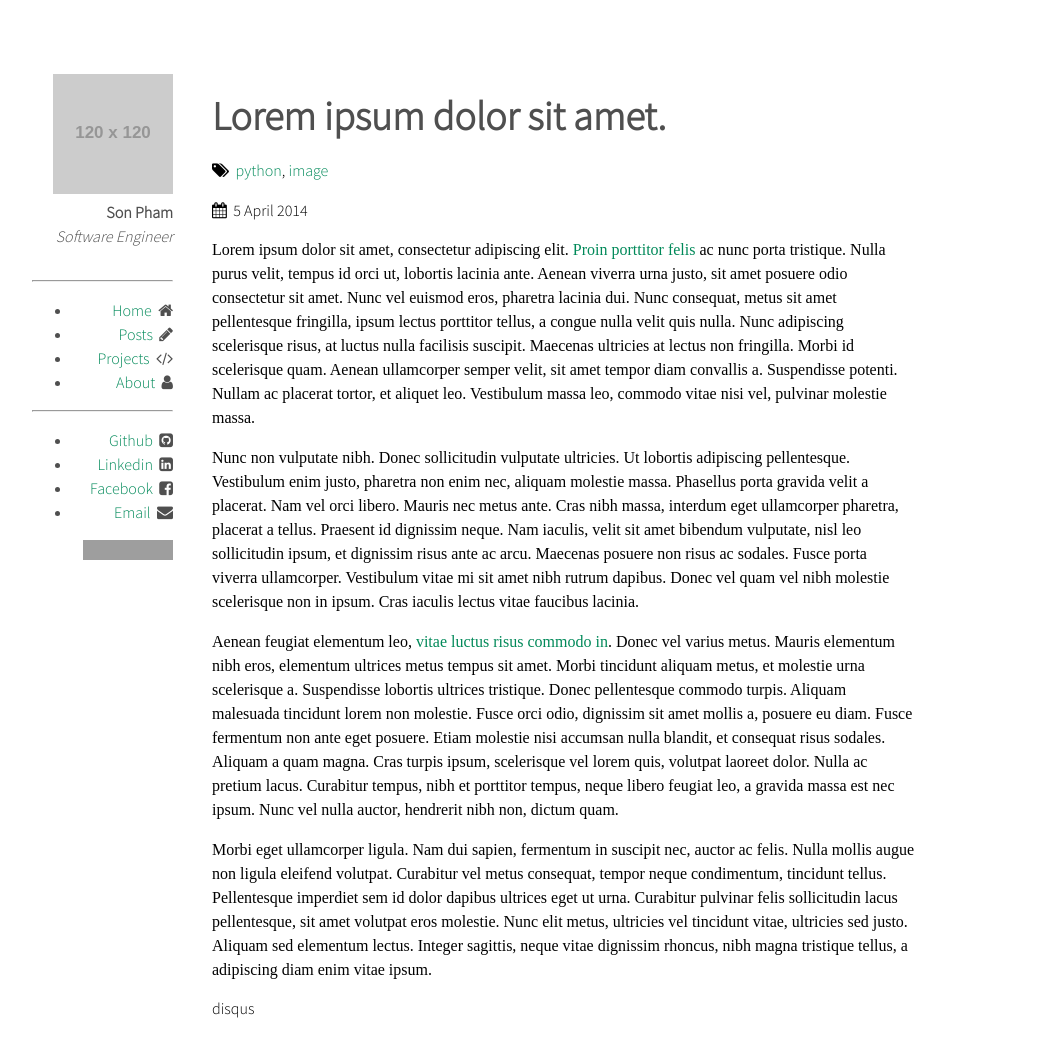
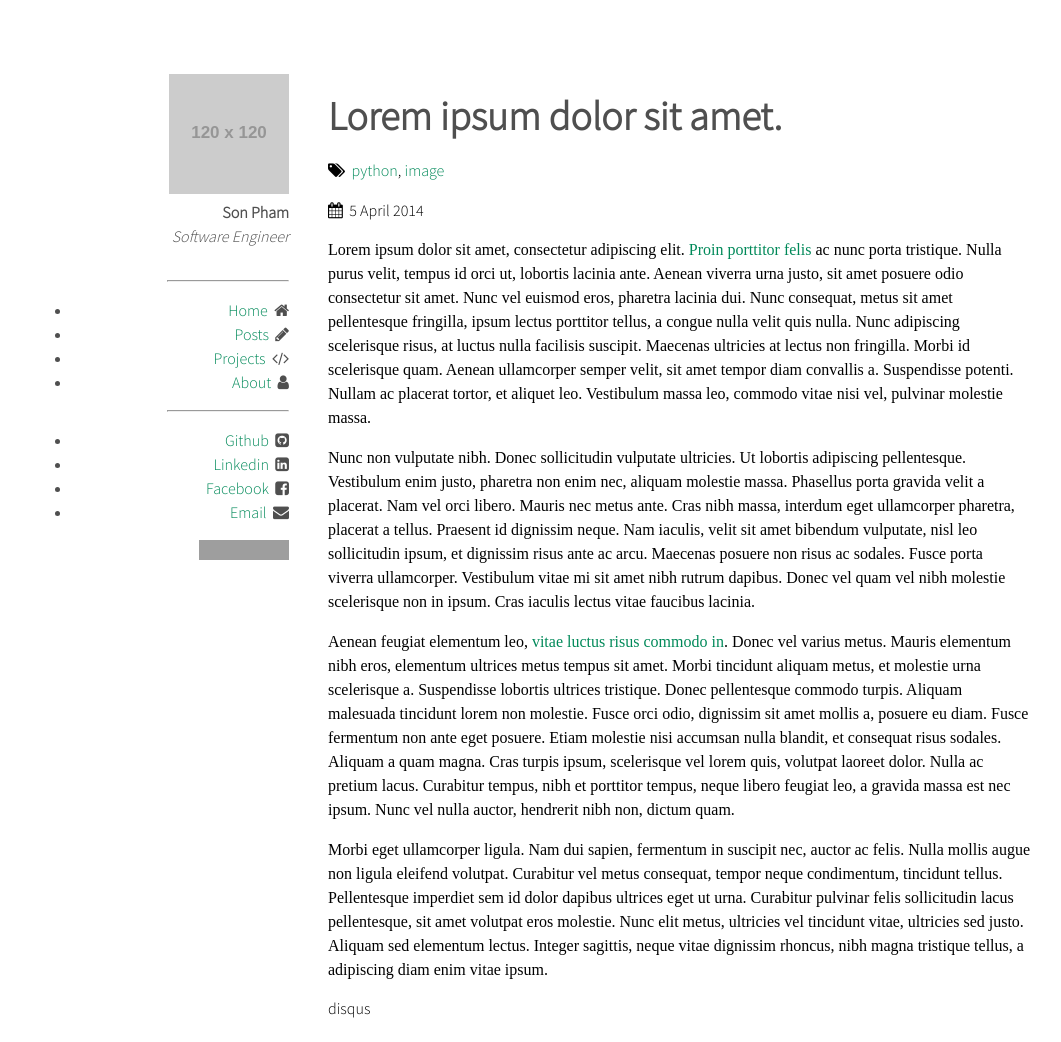
Before and after one commit to sonph/sonph.github.io.old, a Jekyll site: the page index.html, which Jekyll copies as it is, in a window 1280 px wide. Shown: the whole page, without its empty margins (16-1077 px from the left). Built offline with Jekyll 4.4.1, drawn with Linux system fonts in a browser that asks for light colours; nearby versions of some CDN libraries; Markdown is read by kramdown in place of the engine named in the settings; grey boxes are pictures that could not be loaded.

Commit message:
add css rules for <hr> tags

```diff
--- a/assets/css/style.css
+++ b/assets/css/style.css
@@ -26,10 +26,14 @@ body {
 #side {
     line-height: 1.5em;
     text-align: right;
-    max-width: 200px;
     padding-left: 40px;
     margin-top: 35px;
     color: #4f4f4f;
+}
+
+#side hr {
+    max-width: 120px;
+    margin-right: 0px;
 }
 
 #main {
```
